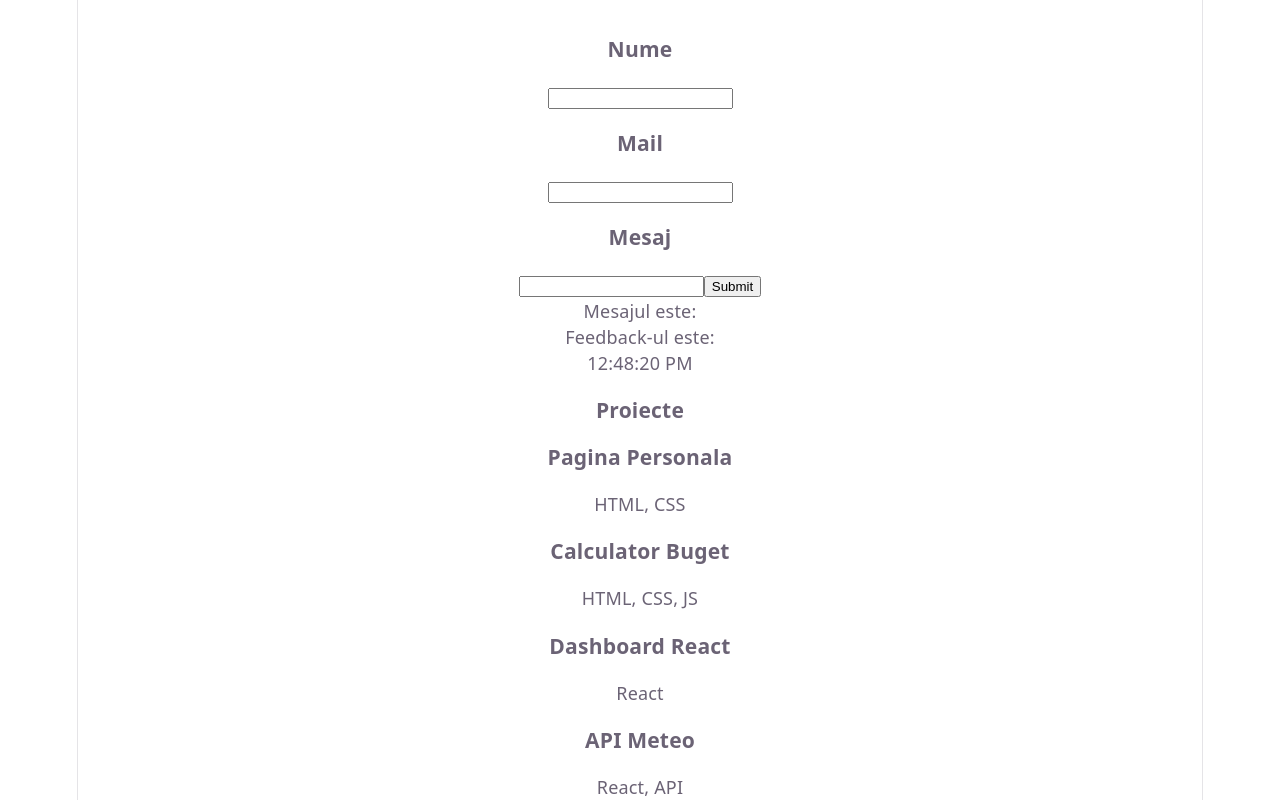
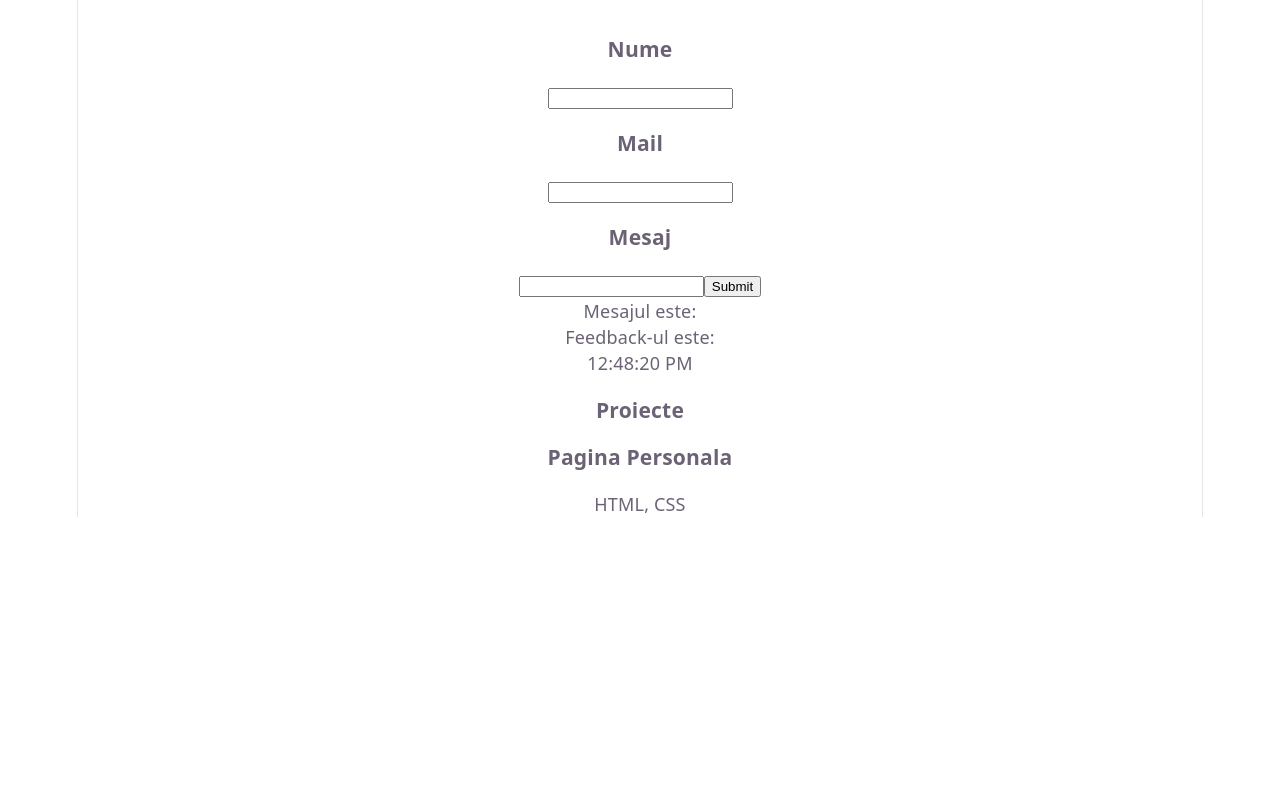
Before and after one commit to MateiSteavu/project-web, a React (Vite) app: page /projects in a window 1280 px wide. Shown: the part 897-1697 px from the top of the page. After the commit the page ends 1414 px from the top, so only its background shows below. Built offline with nearby package versions, Linux system fonts and the light colour scheme.

Commit message:
Lab6 ex 2-3

```diff
--- a/src/ProjectList.jsx
+++ b/src/ProjectList.jsx
@@ -4,6 +4,8 @@ import { useState, useEffect } from 'react';
 function ProjectList() {
     const [projects, setProjects] = useState([]);
     const [loading, setLoading] = useState(true);
+    const [error, setError] = useState(null)
+    const [search] = useState('Pagina Personala');
     useEffect(function() {
         fetch('/data/projects.json')
             .then(function(response) {
@@ -12,15 +14,23 @@ function ProjectList() {
             .then(function(data) {
                 setProjects(data.projects);
                 setLoading(false);
+            }).catch(function(err) {
+            setError('Eroare la incarcarea datelor' + err);
+            setLoading(false);
             });
     }, []);
+    if(error);
     if (loading) {
+
         return <p>Se incarca...</p>;
     }
     return (
         <div>
         <h3>Proiecte</h3>
-        {projects.map(function(item, index) {
+        {projects.filter(function(p) {
+            return p.title.toLowerCase().includes(search.toLowerCase());
+            })
+            .map(function(item, index) {
           return <Card key={index} title={item.title} description={item.tech} />;
         })}
         </div>
```
